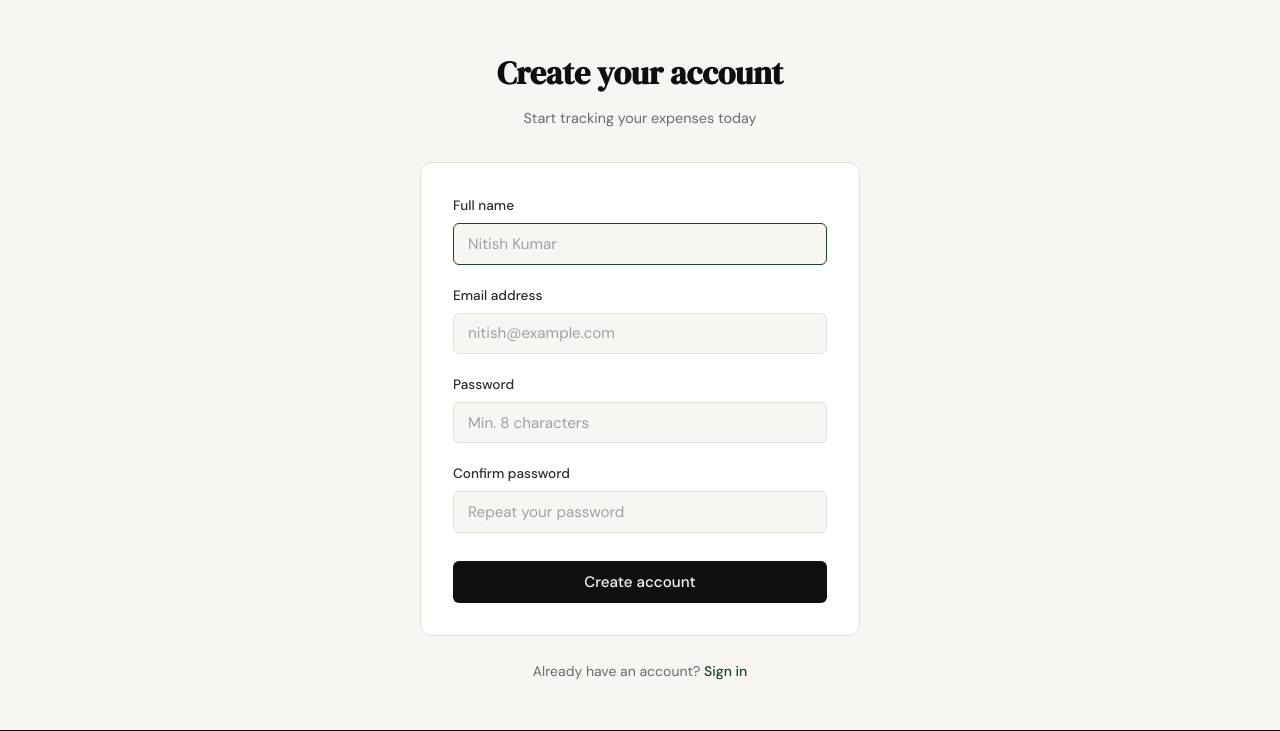
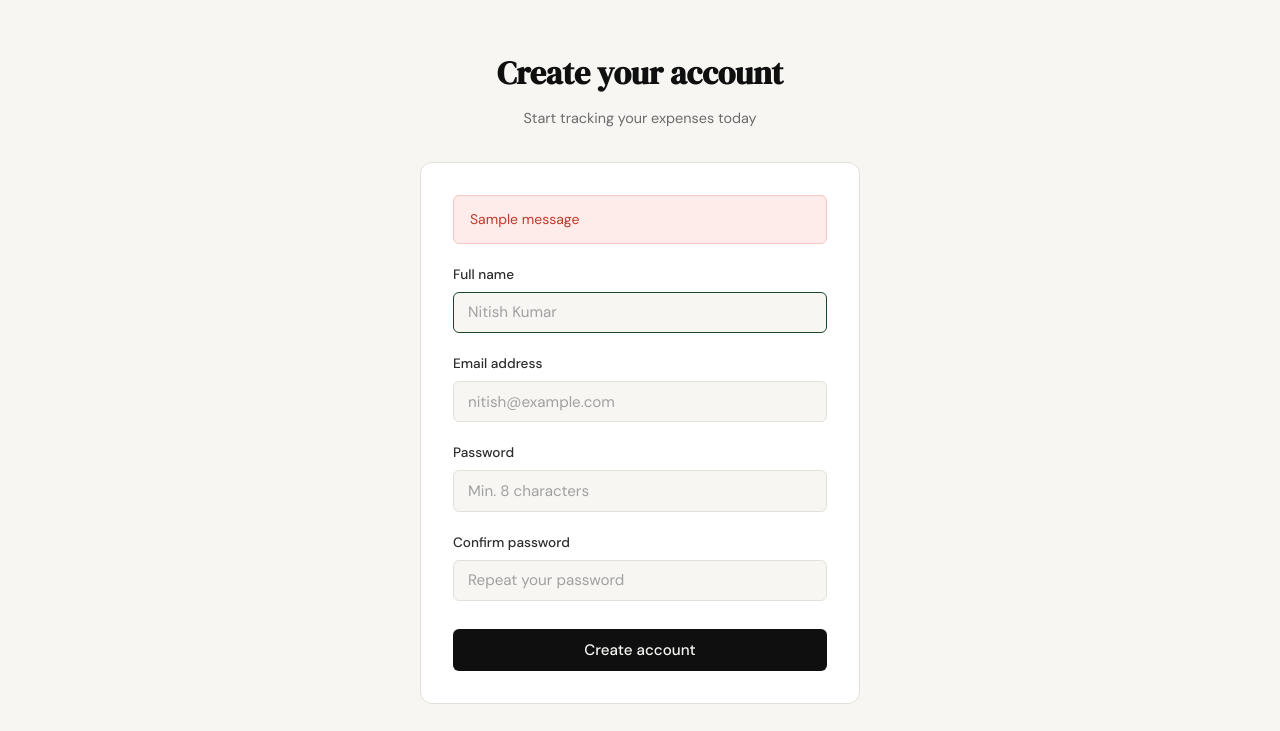
Before and after one commit to mohdikhlakh-create/claude_website, a Flask app: page /register in a window 1280 px wide. Shown: the part 61-792 px from the top of the page. Run offline with Flask 3, Linux system fonts and the light colour scheme; one stand-in notice (Sample message) is shown.

Commit message:
add registration feature
Show flashed validation errors inside the registration card and reword
the password mismatch message to "Passwords did not match."

Co-Authored-By: Claude Opus 5.5 <noreply@anthropic.com>

```diff
--- a/spendly-main/app.py
+++ b/spendly-main/app.py
@@ -85,7 +85,7 @@ def register():
             return render_template("register.html")
 
         if password != confirm_password:
-            flash("Passwords do not match.", "error")
+            flash("Passwords did not match.", "error")
             return render_template("register.html")
 
         try:
--- a/spendly-main/templates/register.html
+++ b/spendly-main/templates/register.html
@@ -15,6 +15,11 @@
         </div>
 
         <div class="auth-card">
+            {% with messages = get_flashed_messages(category_filter=["error"]) %}
+              {% for message in messages %}
+              <div class="auth-error" role="alert">{{ message }}</div>
+              {% endfor %}
+            {% endwith %}
             <form method="POST" action="{{ url_for('register') }}">
                 <div class="form-group">
                     <label for="name">Full name</label>
```
Also changed, not shown: spendly-main/spendly.db.
